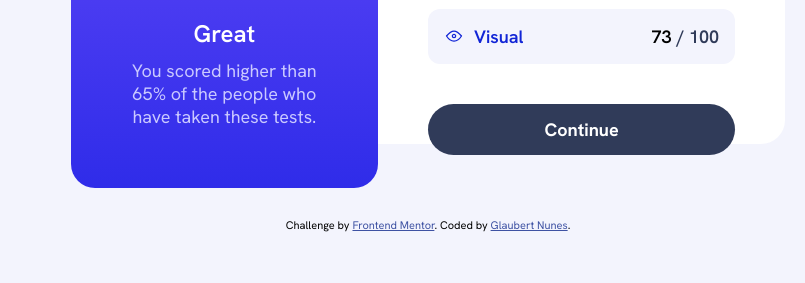
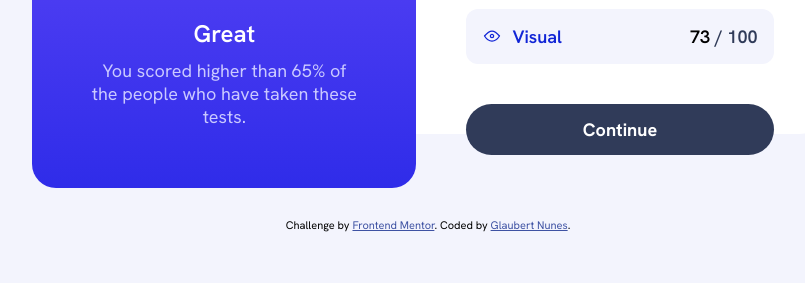
Before and after one commit to Glaubert01/frontEndMentor__Results_summary_component, a plain HTML site: page index.html in a window 1536 px wide. Shown: the part 517-800 px from the top of the page, without its empty margins (340-1145 px from the left). Drawn offline with Linux system fonts and the light colour scheme.

Commit message:
Update styles.css

```diff
--- a/style/styles.css
+++ b/style/styles.css
@@ -249,14 +249,14 @@ body {
 
 @media screen and (min-width: 1440px) {
   .resultado {
-    width: 20%;
+    width: 25%;
     height: 30%;
   }
 
   .status {
     width: 20%;
-    padding-top: 32px;
-    padding-bottom: 32px;
+    padding-top: 22px;
+    padding-bottom: 22px;
   }
 
   .submit:hover {
```
